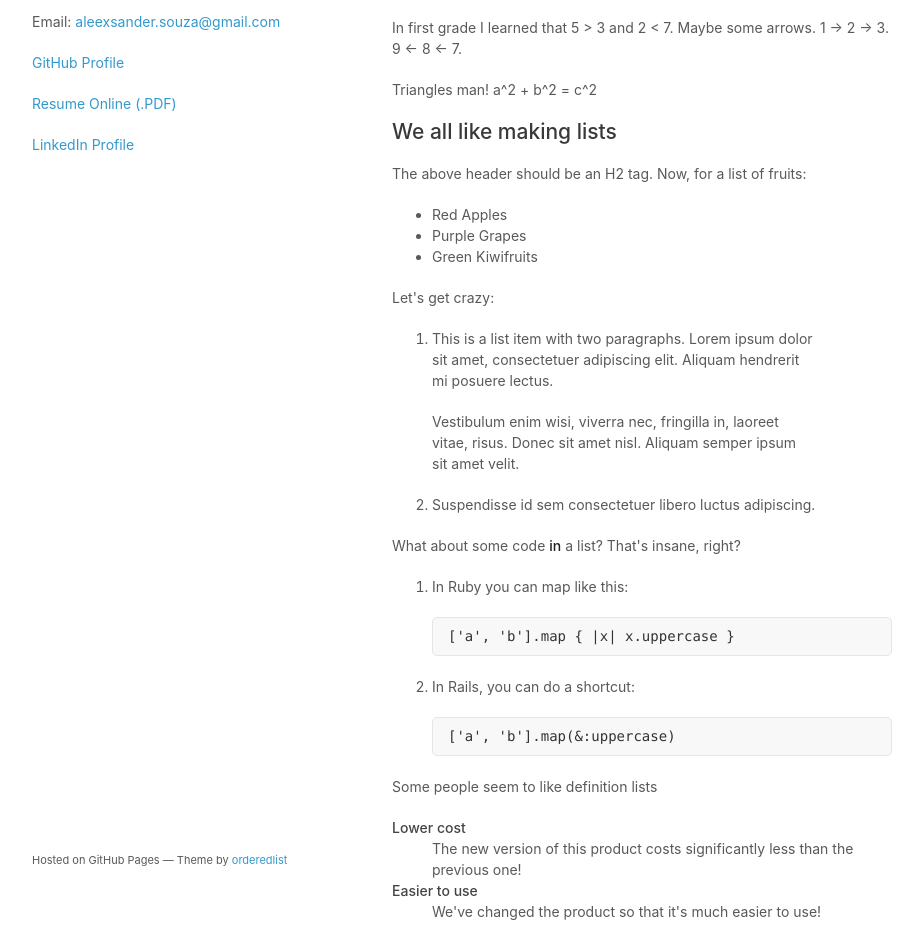
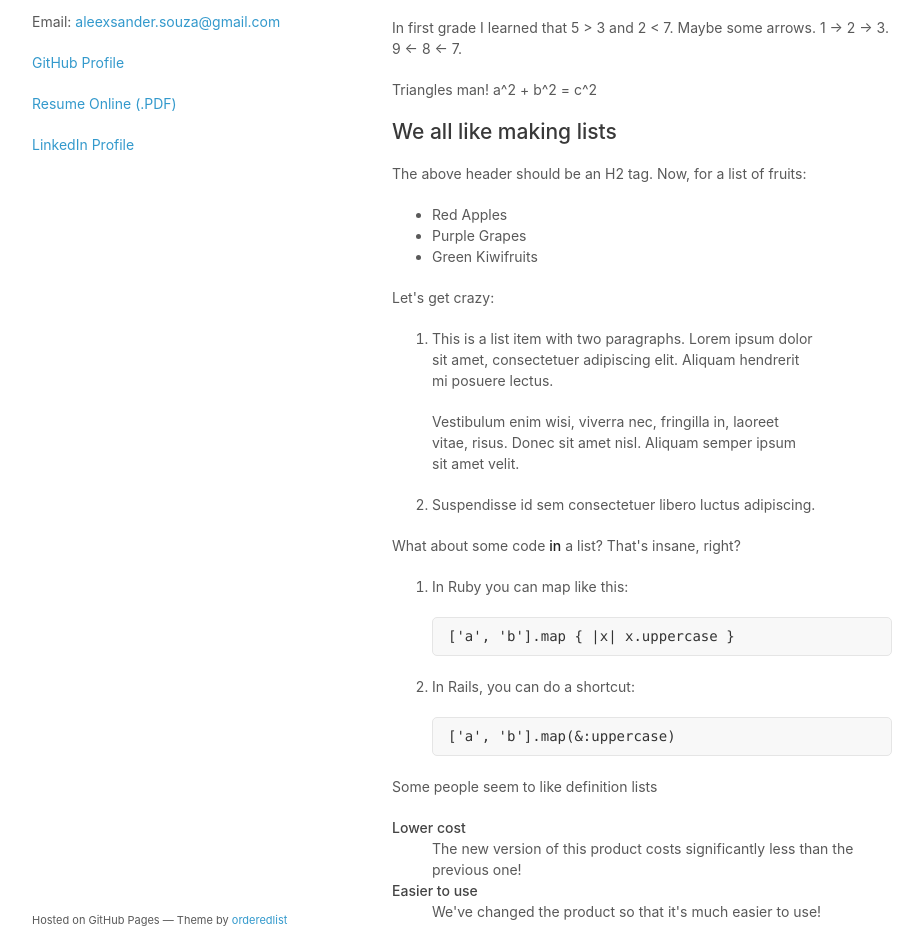
Before and after one commit to AlwaysLearning55/MA-7, a Jekyll site: the page index.html, which Jekyll copies as it is, in a window 1280 px wide and 1400 px high, scrolled down 555 px. Shown: the part 461-1400 px from the top of the window, without its empty margins (178-1101 px from the left). Built offline with Jekyll 4.4.1, drawn with Linux system fonts in a browser that asks for light colours; a script that is not in the unit is left out.

Commit message:
Fixed footer distance. Now should be better.

```diff
--- a/stylesheets/styles.css
+++ b/stylesheets/styles.css
@@ -190,7 +190,7 @@ footer {
   width:270px;
   float:left;
   position:fixed;
-  bottom:50px;
+  bottom:-10px;
   -webkit-font-smoothing:subpixel-antialiased;
 }
 
```
